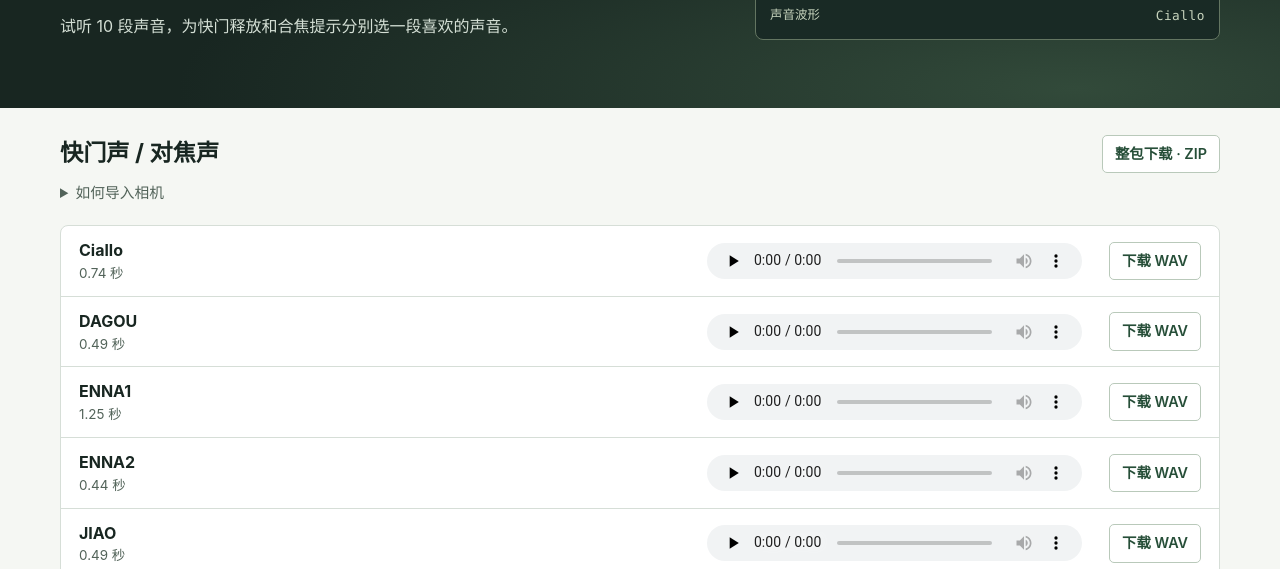
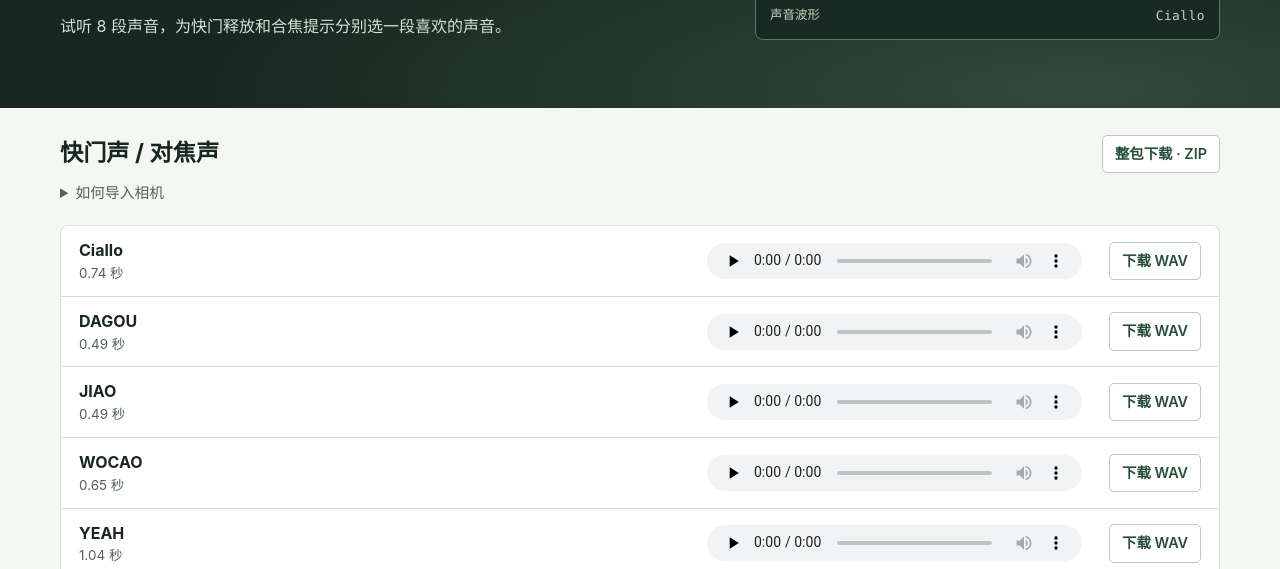
Before and after one commit to Erlla/sony-a7m4-custom-firmware, a plain HTML site: page sounds.html in a window 1280 px wide. Shown: the part 231-800 px from the top of the page. Drawn offline with Linux system fonts and the light colour scheme.

Commit message:
Temporarily remove ENNA1 and ENNA2 from the audio library

```diff
--- a/sounds.html
+++ b/sounds.html
@@ -13,16 +13,14 @@
 </div></header>
 <main>
   <div class="hero"><div class="wrap intro">
-    <div><p class="model">SONY α7 IV <span>/</span> ILCE-7M4</p><h1>相机音频库</h1><p class="summary">试听 10 段声音，为快门释放和合焦提示分别选一段喜欢的声音。</p></div>
+    <div><p class="model">SONY α7 IV <span>/</span> ILCE-7M4</p><h1>相机音频库</h1><p class="summary">试听 8 段声音，为快门释放和合焦提示分别选一段喜欢的声音。</p></div>
     <figure class="wave-card"><img id="wave" src="sounds/Ciallo.png" width="640" height="128" alt=""><figcaption><span>声音波形</span><b id="wave-name">Ciallo</b></figcaption></figure>
   </div></div>
   <div class="wrap catalog">
-    <div class="sound-heading"><h2>快门声 / 对焦声</h2><a href="https://github.com/Erlla/sony-a7m4-custom-firmware/releases/download/A7M4-ToolKit-v0.1.3/SOUNDS-v1.03.zip">整包下载 · ZIP</a></div>
+    <div class="sound-heading"><h2>快门声 / 对焦声</h2><a href="sounds/SOUNDS-v1.03-web.zip">整包下载 · ZIP</a></div>
     <details class="sound-guide"><summary>如何导入相机</summary><p>将 WAV 文件复制到 SD 卡的 <code>PRIVATE/M4ROOT/GENERAL/SOUNDS/</code>。在支持自定义声音的项目固件中，打开“拍摄 → 快门/静音”，选择“自定义快门声”或“自定义对焦声音”，再选择“从 SD 卡内导入”。两个声音槽都可以使用下列任意一段音频。</p></details>
     <ul class="tracks"><li><div class="track-name"><strong>Ciallo</strong><small>0.74 秒</small></div><audio controls preload="none" src="sounds/Ciallo.wav" aria-label="试听 Ciallo" data-name="Ciallo" data-wave="sounds/Ciallo.png"></audio><a href="sounds/Ciallo.wav" download aria-label="下载 Ciallo WAV">下载 WAV</a></li>
 <li><div class="track-name"><strong>DAGOU</strong><small>0.49 秒</small></div><audio controls preload="none" src="sounds/DAGOU.wav" aria-label="试听 DAGOU" data-name="DAGOU" data-wave="sounds/DAGOU.png"></audio><a href="sounds/DAGOU.wav" download aria-label="下载 DAGOU WAV">下载 WAV</a></li>
-<li><div class="track-name"><strong>ENNA1</strong><small>1.25 秒</small></div><audio controls preload="none" src="sounds/ENNA1.wav" aria-label="试听 ENNA1" data-name="ENNA1" data-wave="sounds/ENNA1.png"></audio><a href="sounds/ENNA1.wav" download aria-label="下载 ENNA1 WAV">下载 WAV</a></li>
-<li><div class="track-name"><strong>ENNA2</strong><small>0.44 秒</small></div><audio controls preload="none" src="sounds/ENNA2.wav" aria-label="试听 ENNA2" data-name="ENNA2" data-wave="sounds/ENNA2.png"></audio><a href="sounds/ENNA2.wav" download aria-label="下载 ENNA2 WAV">下载 WAV</a></li>
 <li><div class="track-name"><strong>JIAO</strong><small>0.49 秒</small></div><audio controls preload="none" src="sounds/JIAO.wav" aria-label="试听 JIAO" data-name="JIAO" data-wave="sounds/JIAO.png"></audio><a href="sounds/JIAO.wav" download aria-label="下载 JIAO WAV">下载 WAV</a></li>
 <li><div class="track-name"><strong>WOCAO</strong><small>0.65 秒</small></div><audio controls preload="none" src="sounds/WOCAO.wav" aria-label="试听 WOCAO" data-name="WOCAO" data-wave="sounds/WOCAO.png"></audio><a href="sounds/WOCAO.wav" download aria-label="下载 WOCAO WAV">下载 WAV</a></li>
 <li><div class="track-name"><strong>YEAH</strong><small>1.04 秒</small></div><audio controls preload="none" src="sounds/YEAH.wav" aria-label="试听 YEAH" data-name="YEAH" data-wave="sounds/YEAH.png"></audio><a href="sounds/YEAH.wav" download aria-label="下载 YEAH WAV">下载 WAV</a></li>
```
Also changed, not shown: sounds/ENNA1.png (deleted), sounds/ENNA2.png (deleted), 3 other files.
